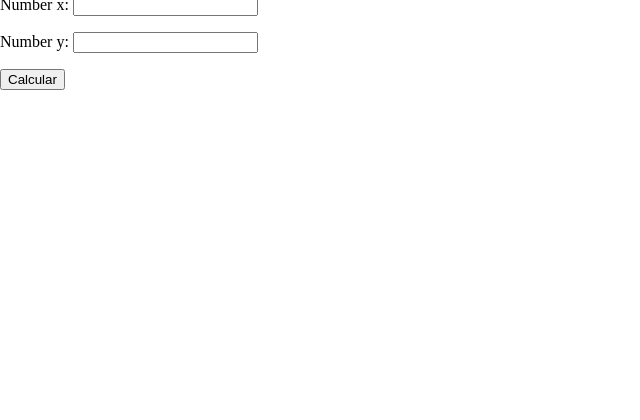
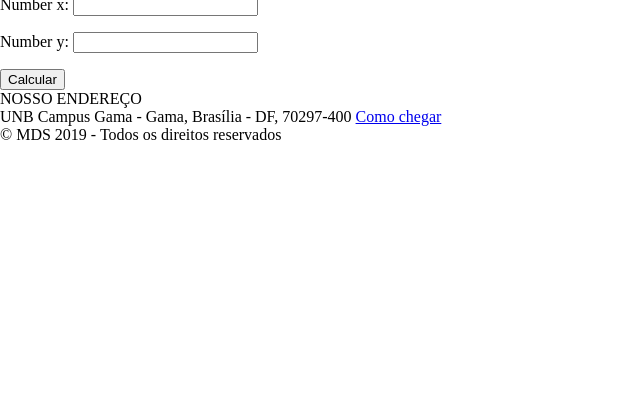
Before and after one commit to MateusO97/Calculadora---Treinamento, a Django app: page / in a window 1280 px wide. Shown: the part 101-521 px from the top of the page, without its empty margins (0-640 px from the left). Run offline with Django 3.2, Linux system fonts and the light colour scheme.

Commit message:
Estilização do forms e da página inicial

```diff
--- a/multi/templates/multi/Multi.html
+++ b/multi/templates/multi/Multi.html
@@ -9,7 +9,7 @@
 <body>
     <div class="interface">
         <div class="menu">
-            <div class="menu-title"></div>
+            <div class="menu-title"><img src="https://image.flaticon.com/icons/png/512/95/95089.png"></div>
             <div class="menu-options">
                 <a href="#">Home</a>
                 <a href="#">soma</a>
@@ -22,15 +22,24 @@
         <div class="form">
             <form method="POST">
                 {% csrf_token %}
-                {{ form.as_p }}
-                <!--<div class="fields">
-                        <input type="text" id="number_x" placeholder="Insira o 1º número">
-                        <h1>X</h1>
-                        <input type="text" id="number_y" placeholder="Insira o 2º número">
-                </div>-->
-                <input type="submit" id="enviar" value="Calcular">
+                <div class="form-main">
+                    {{ form.as_p }}
+                    <input type="submit" id="enviar" value="Calcular">
+                </div>
             </form>
         </div>
+        <footer class="rodape">
+            <div class="rodape-content">
+                <div class="address-rodape">
+                    <div class="address-rodape-title">NOSSO ENDEREÇO</div>
+                    <span>UNB Campus Gama - Gama, Brasília - DF, 70297-400</span>
+                    <a href="https://goo.gl/maps/ngqujPig4JQ2" target="_link">Como chegar</a>
+                </div>
+            </div>
+            <div class="developer">
+                <div>&copy; MDS 2019 - Todos os direitos reservados</div>
+            </div>
+        </footer>
     </div>
 </body>
 </html>
```
